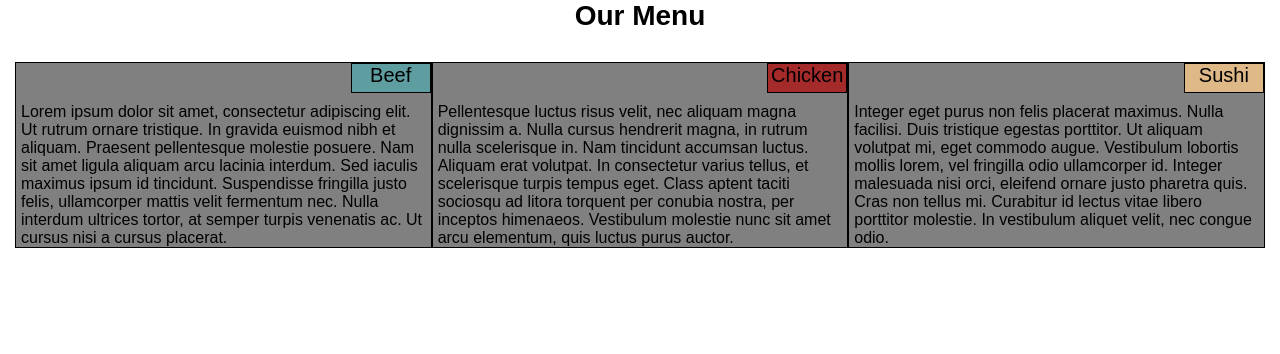
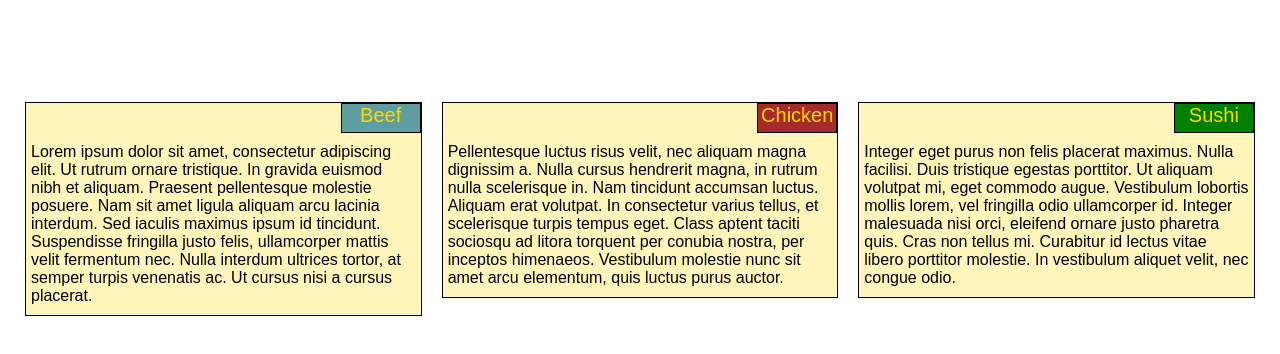
Before and after one commit to tshalaa1/coursera-test, a plain HTML site: page mod2_solution/index.html in a window 1280 px wide. Drawn offline with Linux system fonts and the light colour scheme.

Commit message:
Refactoring and improvements made to obtain correct spaces in between sections of the page.

```diff
--- a/mod2_solution/css/styles.css
+++ b/mod2_solution/css/styles.css
@@ -3,26 +3,47 @@
   box-sizing: border-box;
   margin: 0;
   padding: 0;
+  font-family: Arial, sans-serif;
 }
+
 h1 {
   margin-bottom: 30px;
+  margin-top: 30px;
   font-size: 175%;
   text-align: center;
-  font-family: Arial, sans-serif;
+  color: #FFFF;
 }
 
 .row {
   width: 100%;
+  float: left;
   padding-left: 15px;
   padding-right: 15px;
 }
 
+section {
+	background-color: #FFF5BA;
+	position: relative;
+	border: 1px solid black;
+	margin-bottom: 10px;
+}
+
+section > div {
+	font-family: Arial, sans-serif;
+	padding-left: 5px;
+	padding-right: 5px;
+	margin-top: 40px;
+	margin-bottom: 10px;
+}
+
+.content {
+	padding: 10px;
+}
+
 /********** Desktop **********/
 @media (min-width: 992px) {
-
 	.col-dt-1, .col-dt-2, .col-dt-3 {
 		float: left;
-		border: 1px solid black;
 	}
 	.col-dt-1 {
 		width: 33.33%;
@@ -33,15 +54,12 @@ h1 {
     .col-dt-3 {
 		width: 33.33%;
     }
-
 }
 
 /********** Tablet **********/
 @media (min-width: 768px) and (max-width: 991px) {
-
 	.col-tb-1, .col-tb-2, .col-tb-3 {
 		float: left;
-		border: 1px solid black;
 	}
 	.col-tb-1 {
 		width: 50%;
@@ -52,15 +70,12 @@ h1 {
     .col-tb-3 {
 		width: 100%;
     }
-
 }
 
 /********** Mobile **********/
 @media (max-width: 767px) {
-
 	.col-mb-1, .col-mb-2, .col-mb-3 {
 		float: left;
-		border: 1px solid black;
 	}
 	.col-mb-1 {
 		width: 100%;
@@ -71,47 +86,28 @@ h1 {
     .col-mb-3 {
 		width: 100%;
     }
-
-}
-section {
-	background-color: gray;
-	position: relative;
-	margin-bottom: 10px;
-
-}
-section > div {
-	font-family: Arial, sans-serif;
-	padding-left: 5px;
-	padding-right: 5px;
-	margin-top: 40px;
 }
 
 p {
-  font-family: Arial, sans-serif;
   font-size: 125%;
+  color: #FFD700;
   width: 80px;
   height: 30px;
   text-align: center;
   border: 1px solid black;
-}
-
-#t1 {
-  background-color: #5F9EA0;
   position: absolute;
   top: 0;
   right: 0;
 }
 
+#t1 {
+  background-color: #5F9EA0;
+}
+
 #t2 {
   background-color: #A52A2A;
-  position: absolute;
-  top: 0;
-  right: 0;
 }
 
 #t3 {
-  background-color: #DEB887;
-  position: absolute;
-  top: 0;
-  right: 0;
+  background-color: green;
 }
--- a/mod2_solution/index.html
+++ b/mod2_solution/index.html
@@ -1,3 +1,4 @@
+<!doctype html>
 <html>
   <head>
     <meta charset="utf-8">
@@ -8,8 +9,12 @@
   <body>
 
     <h1>Our Menu</h1>
+
 	<div class="row">
-	<section class="col-dt-1 col-tb-1 col-mb-1"> <p id="t1">Beef</p>
+
+		<div class="content col-dt-1 col-tb-1 col-mb-1">
+			<section>
+				<p id="t1">Beef</p>
 				<div>Lorem ipsum dolor sit amet, consectetur adipiscing elit.
 					Ut rutrum ornare tristique. In gravida euismod nibh et aliquam.
 					Praesent pellentesque molestie posuere.
@@ -17,24 +22,35 @@
 					Sed iaculis maximus ipsum id tincidunt.
 					Suspendisse fringilla justo felis, ullamcorper mattis velit fermentum nec.
 					Nulla interdum ultrices tortor, at semper turpis venenatis ac.
-	Ut cursus nisi a cursus placerat. </div>
+					Ut cursus nisi a cursus placerat.
+				</div>
 			</section>
-	<section class="col-dt-2 col-tb-2 col-mb-2"><p id="t2">Chicken</p>
+		</div>
+		<div class="content col-dt-2 col-tb-2 col-mb-2" >
+			<section>
+				<p id="t2">Chicken</p>
 				<div>Pellentesque luctus risus velit, nec aliquam magna dignissim a.
 					Nulla cursus hendrerit magna, in rutrum nulla scelerisque in.
 					Nam tincidunt accumsan luctus. Aliquam erat volutpat.
 					In consectetur varius tellus, et scelerisque turpis tempus eget.
 					Class aptent taciti sociosqu ad litora torquent per conubia nostra, per inceptos himenaeos.
-	Vestibulum molestie nunc sit amet arcu elementum, quis luctus purus auctor. </div>
+					Vestibulum molestie nunc sit amet arcu elementum, quis luctus purus auctor.
+				</div>
 			</section>
-	<section class="col-dt-3 col-tb-3 col-mb-3"> <p id="t3">Sushi</p>
+		</div>
+		<div class="content col-dt-3 col-tb-3 col-mb-3">
+			<section>
+				<p id="t3">Sushi</p>
 				<div>Integer eget purus non felis placerat maximus. Nulla facilisi.
 					Duis tristique egestas porttitor. Ut aliquam volutpat mi, eget commodo augue.
 					Vestibulum lobortis mollis lorem, vel fringilla odio ullamcorper id.
 					Integer malesuada nisi orci, eleifend ornare justo pharetra quis.
 					Cras non tellus mi. Curabitur id lectus vitae libero porttitor molestie.
-	In vestibulum aliquet velit, nec congue odio. </div>
+					In vestibulum aliquet velit, nec congue odio.
+				</div>
 			</section>
+		</div>
+
 	</div>
 
   </body>
```
Lines whose indentation alone changed are shown as unchanged.
